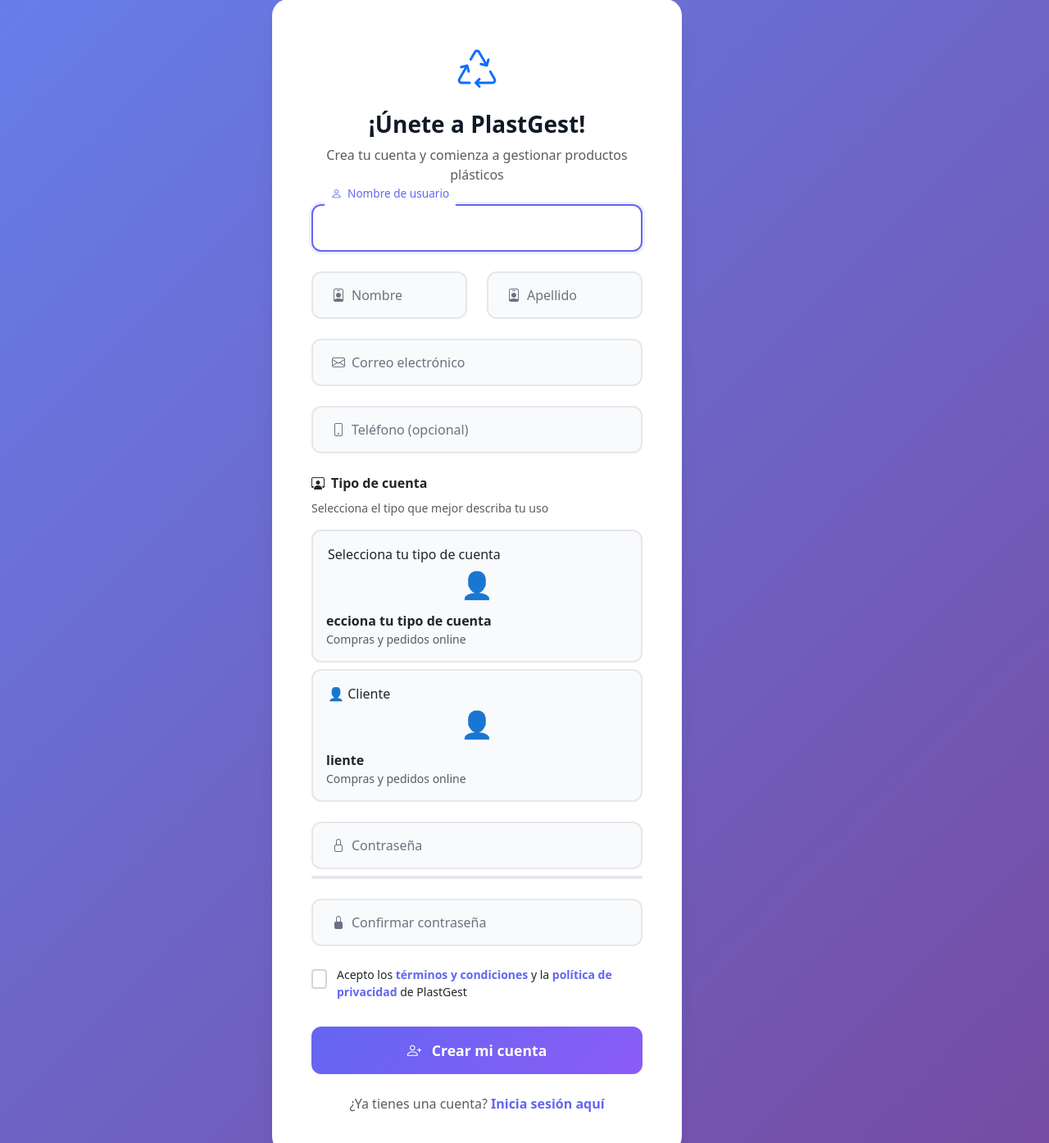
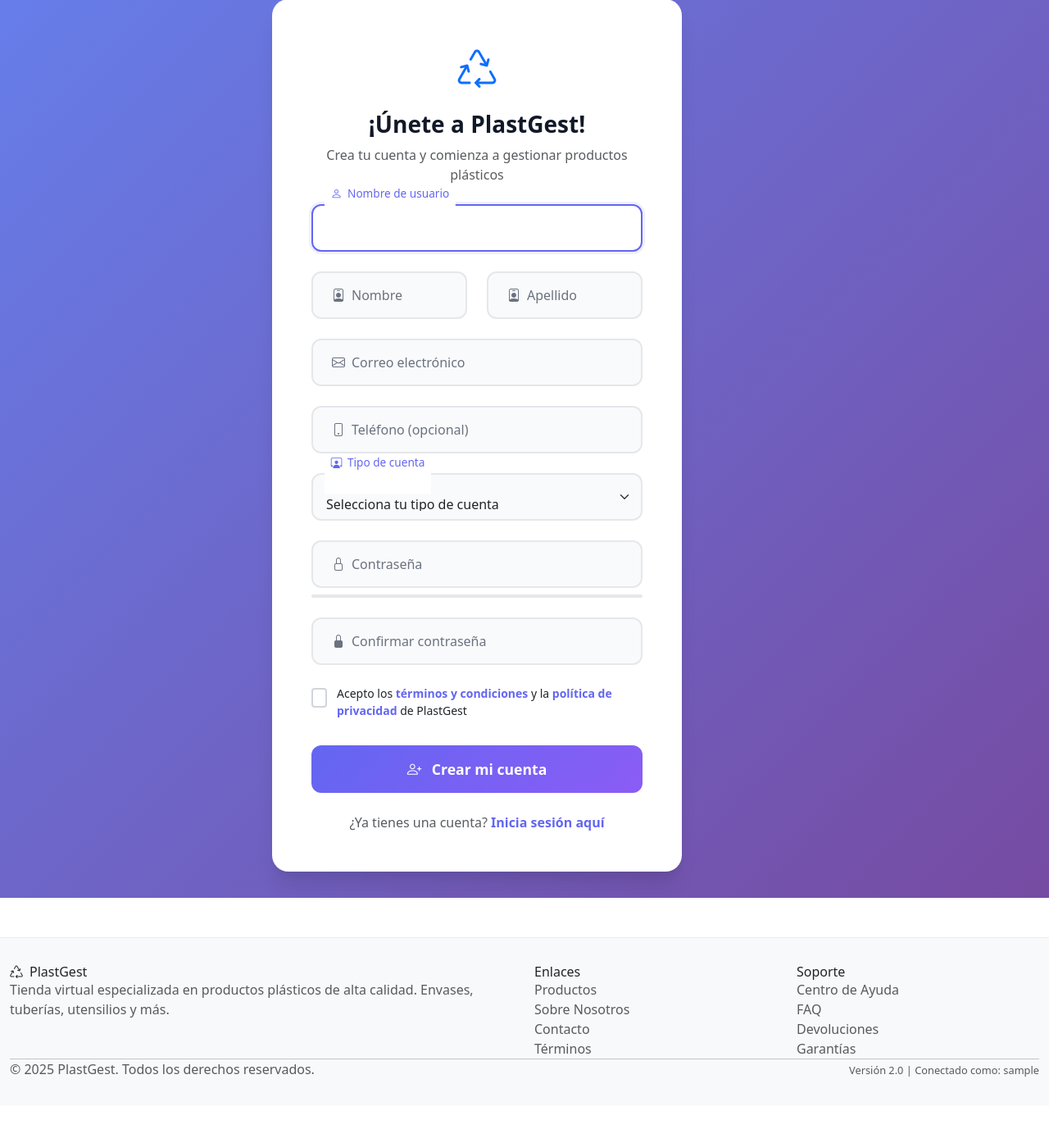
Before and after one commit to JoseSan6/PlastGest, a Django app: template inventario/templates/inventario/registro.html in a window 1280 px wide. Shown: the part 150-1544 px from the top of the page at 82% size. After the commit the page ends 1463 px from the top, so only its background shows below. Run offline with Django 5.2, Linux system fonts and the light colour scheme; the template is opened without the code that fills it: values that come from a table or form of the project are taken from there, others are empty; the visitor is signed in with stand-in values (Sample User, id 1); data comes from the database, SQL or seed files in the repository; some libraries are stand-ins or nearby versions.

Commit message:
Refactor registration form styles and simplify role selection logic

```diff
--- a/inventario/templates/inventario/registro.html
+++ b/inventario/templates/inventario/registro.html
@@ -40,7 +40,8 @@
         margin-bottom: 1.5rem;
     }
 
-    .form-floating > .form-control {
+    .form-floating > .form-control,
+    .form-floating > .form-select {
         height: 3.5rem;
         padding: 1rem;
         border: 2px solid #e5e7eb;
@@ -50,7 +51,8 @@
         background-color: #f9fafb;
     }
 
-    .form-floating > .form-control:focus {
+    .form-floating > .form-control:focus,
+    .form-floating > .form-select:focus {
         border-color: #6366f1;
         box-shadow: 0 0 0 3px rgba(99, 102, 241, 0.1);
         background-color: white;
@@ -69,39 +71,13 @@
     }
 
     .form-floating > .form-control:focus ~ label,
-    .form-floating > .form-control:not(:placeholder-shown) ~ label {
+    .form-floating > .form-control:not(:placeholder-shown) ~ label,
+    .form-floating > .form-select:focus ~ label,
+    .form-floating > .form-select:not([value=""]) ~ label {
         transform: translateY(-2.5rem) scale(0.85);
         color: #6366f1;
         background: white;
         padding: 0 0.5rem;
-    }
-
-    .role-card {
-        border: 2px solid #e5e7eb;
-        border-radius: 12px;
-        padding: 1rem;
-        margin-bottom: 0.5rem;
-        cursor: pointer;
-        transition: all 0.3s ease;
-        background: #f9fafb;
-    }
-
-    .role-card:hover {
-        border-color: #6366f1;
-        background: white;
-        transform: translateY(-2px);
-        box-shadow: 0 4px 6px -1px rgba(0, 0, 0, 0.1);
-    }
-
-    .role-card.selected {
-        border-color: #6366f1;
-        background: linear-gradient(135deg, #6366f1, #8b5cf6);
-        color: white;
-    }
-
-    .role-icon {
-        font-size: 2rem;
-        margin-bottom: 0.5rem;
     }
 
     .btn-register {
@@ -280,39 +256,11 @@
                         </div>
 
                         <!-- Tipo de cuenta -->
-                        <div class="mb-4">
-                            <label class="form-label fw-bold">
+                        <div class="form-floating">
+                            {{ form.role|add_class:"form-select" }}
+                            <label for="{{ form.role.id_for_label }}">
                                 <i class="bi bi-person-workspace me-2"></i>Tipo de cuenta
                             </label>
-                            <p class="text-muted small mb-3">Selecciona el tipo que mejor describa tu uso</p>
-
-                            <div id="roleSelection">
-                                {% for choice in form.role %}
-                                    <div class="role-card" data-role="{{ choice.choice_value }}">
-                                        {{ choice.tag }}
-                                        <div class="role-info">
-                                            <div class="role-icon text-center">
-                                                {% if choice.choice_label|slice:":2" == "📊" %}🏢
-                                                {% elif choice.choice_label|slice:":2" == "🛒" %}🛍️
-                                                {% elif choice.choice_label|slice:":2" == "📦" %}📋
-                                                {% else %}👤{% endif %}
-                                            </div>
-                                            <div class="fw-bold">{{ choice.choice_label|slice:"3:" }}</div>
-                                            <div class="small text-muted">
-                                                {% if choice.choice_label|slice:":2" == "📊" %}
-                                                    Gestión operativa y reportes
-                                                {% elif choice.choice_label|slice:":2" == "🛒" %}
-                                                    Gestión de ventas y pedidos
-                                                {% elif choice.choice_label|slice:":2" == "📦" %}
-                                                    Gestión de inventario
-                                                {% else %}
-                                                    Compras y pedidos online
-                                                {% endif %}
-                                            </div>
-                                        </div>
-                                    </div>
-                                {% endfor %}
-                            </div>
                             {% if form.role.errors %}
                                 <div class="error-message">
                                     <i class="bi bi-exclamation-circle"></i>
@@ -388,30 +336,11 @@
 {% block extra_js %}
 <script>
 document.addEventListener('DOMContentLoaded', function() {
-    // Manejo de selección de rol
-    const roleCards = document.querySelectorAll('.role-card');
-    const roleRadios = document.querySelectorAll('input[name="role"]');
-
-    roleCards.forEach(card => {
-        card.addEventListener('click', function() {
-            // Remover selección anterior
-            roleCards.forEach(c => c.classList.remove('selected'));
-            roleRadios.forEach(r => r.checked = false);
-
-            // Seleccionar nuevo rol
-            this.classList.add('selected');
-            const roleValue = this.dataset.role;
-            const correspondingRadio = document.querySelector(`input[value="${roleValue}"]`);
-            if (correspondingRadio) {
-                correspondingRadio.checked = true;
-            }
-        });
-    });
-
     // Verificación de fuerza de contraseña
     const passwordInput = document.getElementById('id_password1');
     const strengthIndicator = document.getElementById('passwordStrength');
 
+    if (passwordInput && strengthIndicator) {
         passwordInput.addEventListener('input', function() {
             const password = this.value;
             const strength = calculatePasswordStrength(password);
@@ -421,6 +350,7 @@ document.addEventListener('DOMContentLoaded', function() {
             else if (strength === 2) strengthIndicator.classList.add('medium');
             else if (strength === 3) strengthIndicator.classList.add('strong');
         });
+    }
 
     function calculatePasswordStrength(password) {
         let strength = 0;
@@ -435,14 +365,6 @@ document.addEventListener('DOMContentLoaded', function() {
     const submitBtn = document.getElementById('submitBtn');
 
     form.addEventListener('submit', function(e) {
-        // Verificar que se haya seleccionado un rol
-        const roleSelected = document.querySelector('input[name="role"]:checked');
-        if (!roleSelected) {
-            e.preventDefault();
-            alert('Por favor selecciona un tipo de cuenta.');
-            return;
-        }
-
         // Mostrar estado de carga
         submitBtn.innerHTML = '<i class="bi bi-arrow-clockwise spin me-2"></i>Creando cuenta...';
         submitBtn.disabled = true;
```
Lines whose indentation alone changed are shown as unchanged.
